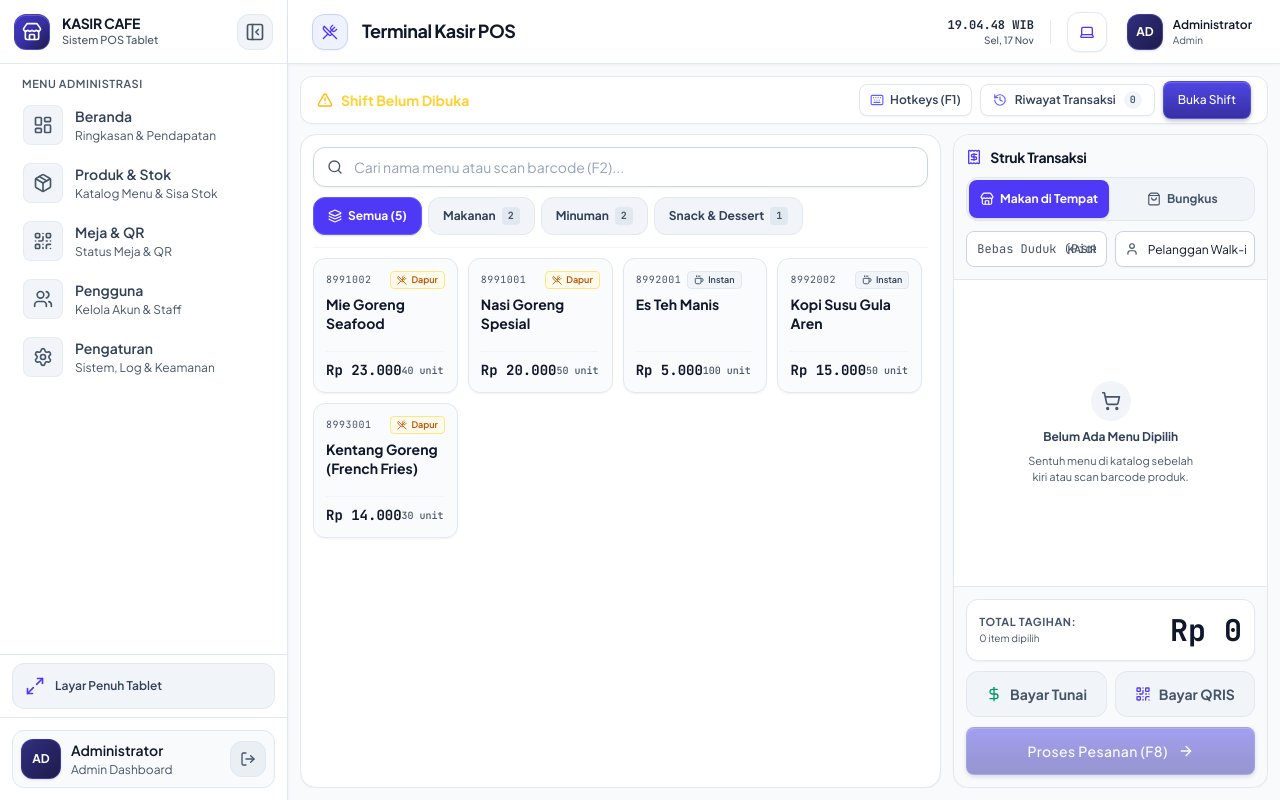
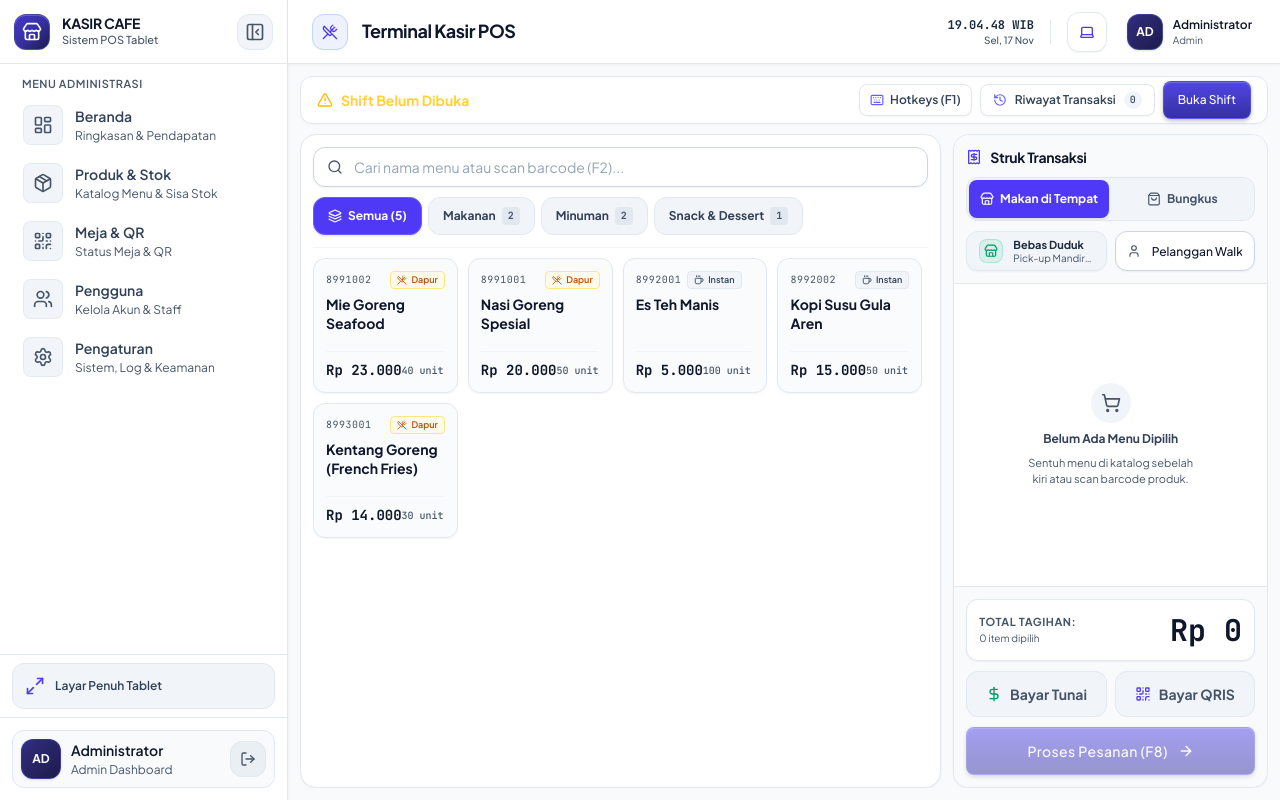
Before and after one commit to fathanjamilrises/POS-Caffe-Engineering, a Laravel app: page /pos in a window 1280 px wide. Run offline with Laravel 12, Linux system fonts and the light colour scheme; a user stored in the database is signed in; data comes from the database, SQL or seed files in the repository; data that the repository does not hold is empty; style sheets or scripts are compiled from the project's sources; some libraries are stand-ins or nearby versions.

Commit message:
fix(pos): redesign cashier service mode and table indicator cards to eliminate text clipping and overlap

```diff
--- a/resources/js/Pages/Cashier/Pos.jsx
+++ b/resources/js/Pages/Cashier/Pos.jsx
@@ -956,31 +956,46 @@ export default function CashierPos({
 
                             {/* Dine-in Table (Disabled for Cashier Direct Orders) & Customer Input */}
                             <div className="grid grid-cols-1 sm:grid-cols-2 gap-2">
+                                <div className="h-10 px-3 rounded-xl bg-slate-100/90 dark:bg-white/[0.04] border border-slate-200 dark:border-white/[0.08] flex items-center gap-2.5 select-none shadow-xs">
+                                    {diningOption === 'dine_in' ? (
+                                        <>
+                                            <div className="w-6 h-6 rounded-lg bg-emerald-500/10 border border-emerald-500/20 text-emerald-600 dark:text-emerald-400 flex items-center justify-center shrink-0">
+                                                <Store className="w-3.5 h-3.5" />
+                                            </div>
+                                            <div className="min-w-0 flex-1 leading-tight">
+                                                <span className="font-bold text-slate-800 dark:text-slate-100 block text-[11px] truncate">
+                                                    Bebas Duduk
+                                                </span>
+                                                <span className="text-[10px] text-slate-500 dark:text-slate-400 block truncate">
+                                                    Pick-up Mandiri Kasir
+                                                </span>
+                                            </div>
+                                        </>
+                                    ) : (
+                                        <>
+                                            <div className="w-6 h-6 rounded-lg bg-amber-500/10 border border-amber-500/20 text-amber-600 dark:text-amber-400 flex items-center justify-center shrink-0">
+                                                <ShoppingBag className="w-3.5 h-3.5" />
+                                            </div>
+                                            <div className="min-w-0 flex-1 leading-tight">
+                                                <span className="font-bold text-slate-800 dark:text-slate-100 block text-[11px] truncate">
+                                                    Pesanan Bungkus
+                                                </span>
+                                                <span className="text-[10px] text-slate-500 dark:text-slate-400 block truncate">
+                                                    Bawa Pulang (Tanpa Meja)
+                                                </span>
+                                            </div>
+                                        </>
+                                    )}
+                                </div>
+
                                 <div className="relative">
-                                    <select
-                                        disabled
-                                        className="w-full h-9 bg-slate-100 dark:bg-[#06070A] border border-slate-200 dark:border-white/[0.06] rounded-lg px-2.5 text-xs text-slate-500 dark:text-slate-500 font-mono cursor-not-allowed shadow-none appearance-none"
-                                        title="Pemesanan langsung di kasir bersifat Self Pick-up (Ambil Mandiri). Konsumen bebas memilih meja setelah pesanan selesai."
-                                    >
-                                        <option>
-                                            {diningOption === 'dine_in'
-                                                ? 'Bebas Duduk (Pick-up Mandiri)'
-                                                : 'Bawa Pulang (Tanpa Meja)'}
-                                        </option>
-                                    </select>
-                                    <span className="absolute right-2.5 top-1/2 -translate-y-1/2 text-[10px] font-semibold text-slate-400 dark:text-slate-500 pointer-events-none uppercase">
-                                        Kasir
-                                    </span>
-                                </div>
-
-                                <div className="relative">
-                                    <User className="w-3.5 h-3.5 text-slate-400 absolute left-2.5 top-1/2 -translate-y-1/2" />
+                                    <User className="w-3.5 h-3.5 text-slate-400 absolute left-3 top-1/2 -translate-y-1/2 pointer-events-none" />
                                     <input
                                         type="text"
                                         value={customerName}
                                         onChange={(e) => setCustomerName(e.target.value)}
                                         placeholder={diningOption === 'takeaway' ? 'Nama Tamu (Bungkus)' : 'Nama Tamu (Walk-in)'}
-                                        className="w-full h-9 bg-white dark:bg-[#08090D] border border-slate-200 dark:border-white/[0.08] rounded-lg pl-8 pr-2 text-xs text-slate-900 dark:text-white placeholder-slate-400 dark:placeholder-slate-500 focus:outline-none focus:border-indigo-500 shadow-xs"
+                                        className="w-full h-10 bg-white dark:bg-[#08090D] border border-slate-200 dark:border-white/[0.08] rounded-xl pl-9 pr-3 text-xs text-slate-900 dark:text-white placeholder-slate-400 dark:placeholder-slate-500 focus:outline-none focus:border-indigo-500 shadow-xs font-medium"
                                     />
                                 </div>
                             </div>
```
Also changed, not shown: 5 other files.
